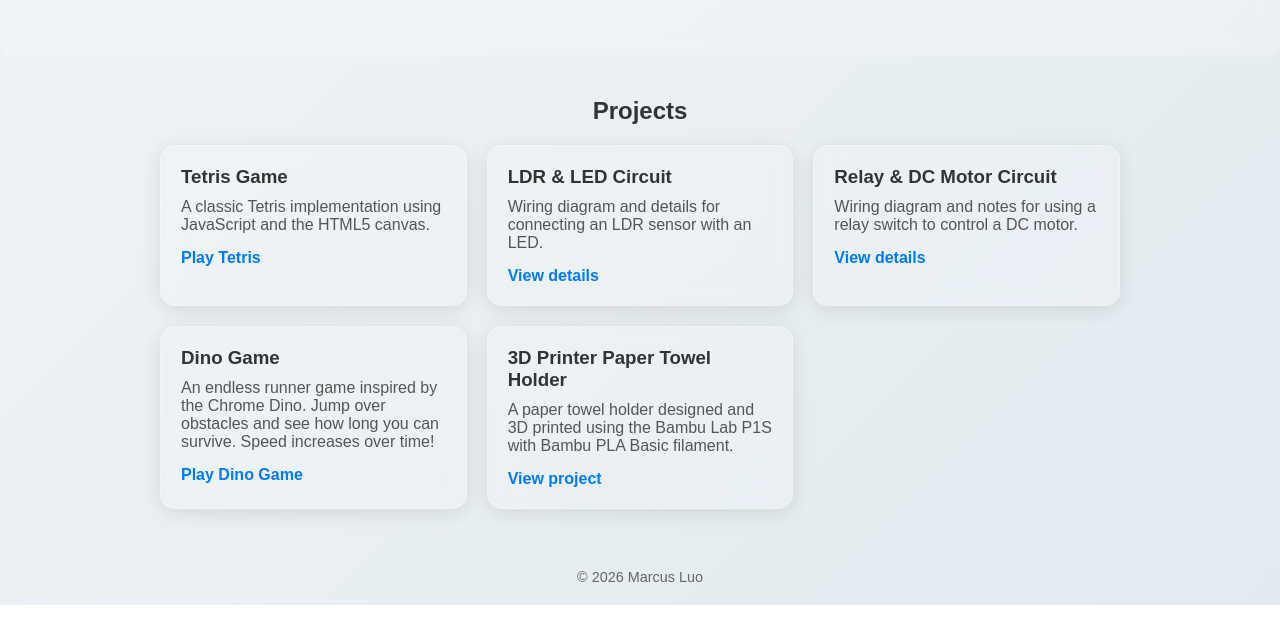
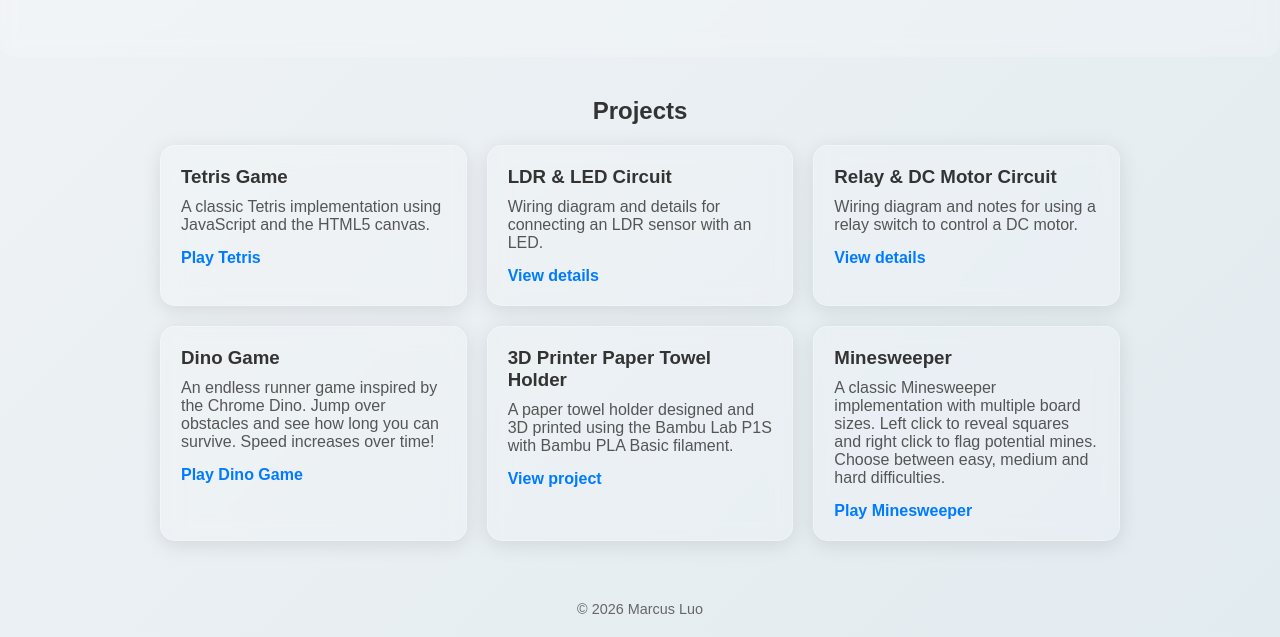
Before and after one commit to marcusluo/marcusluo.github.io, a plain HTML site: page index.html in a window 1280 px wide. Shown: the part 228-865 px from the top of the page. Before the commit the page ends 833 px from the top, so only its background shows below. Drawn offline with Linux system fonts and the light colour scheme.

Commit message:
Update index.html to add Minesweeper project card

```diff
--- a/index.html
+++ b/index.html
@@ -49,6 +49,13 @@
           <p>A paper towel holder designed and 3D printed using the Bambu Lab P1S with Bambu PLA Basic filament.</p>
           <a href="3d-printer.html" class="project-link">View project</a>
         </div>
+        <!-- Minesweeper Game project card -->
+        <div class="project-card">
+          <h3>Minesweeper</h3>
+          <p>A classic Minesweeper implementation with multiple board sizes. Left click to reveal squares and right click to flag potential mines. Choose between easy, medium and hard difficulties.</p>
+          <a href="minesweeper.html" class="project-link">Play Minesweeper</a>
+        </div>
+
       </div>
     </section>
   </main>
```
